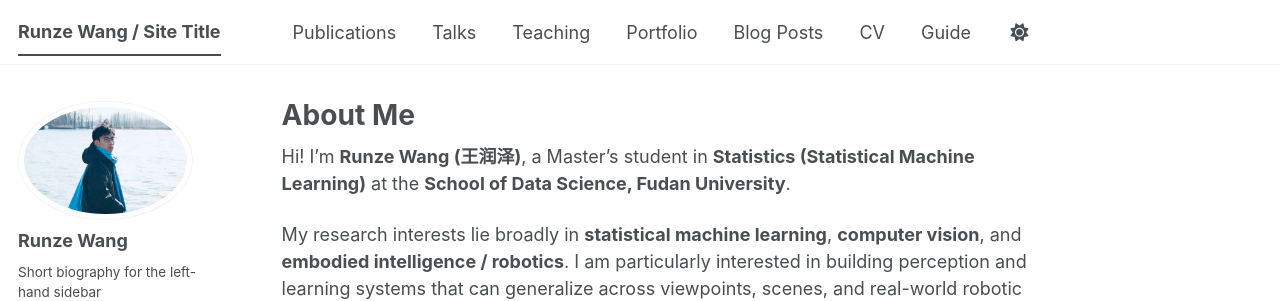
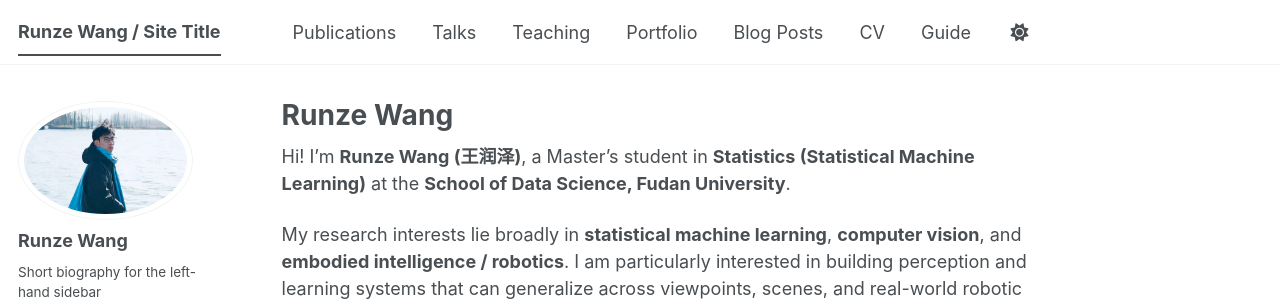
Before and after one commit to RZkiller/RZkiller.github.io, a Jekyll site: the page built from _pages/about.md, in a window 1280 px wide and 900 px high. Shown: the top 301 px of the window. Built offline with Jekyll 4.4.1, drawn with Linux system fonts in a browser that asks for light colours; some web fonts are replaced; a script bundle is joined from its source files by our own code; library files that are not in the unit come from our copies; some of the changed text lies outside the part shown.

Commit message:
Change title to 'Runze Wang' and hide email
Updated title and email in the about page.

```diff
--- a/_pages/about.md
+++ b/_pages/about.md
@@ -1,6 +1,6 @@
 ---
 permalink: /
-title: "About Me"
+title: "Runze Wang"
 author_profile: true
 redirect_from:
   - /about/
```
Also changed, not shown: other parts of _pages/about.md (+1 -1 lines).
